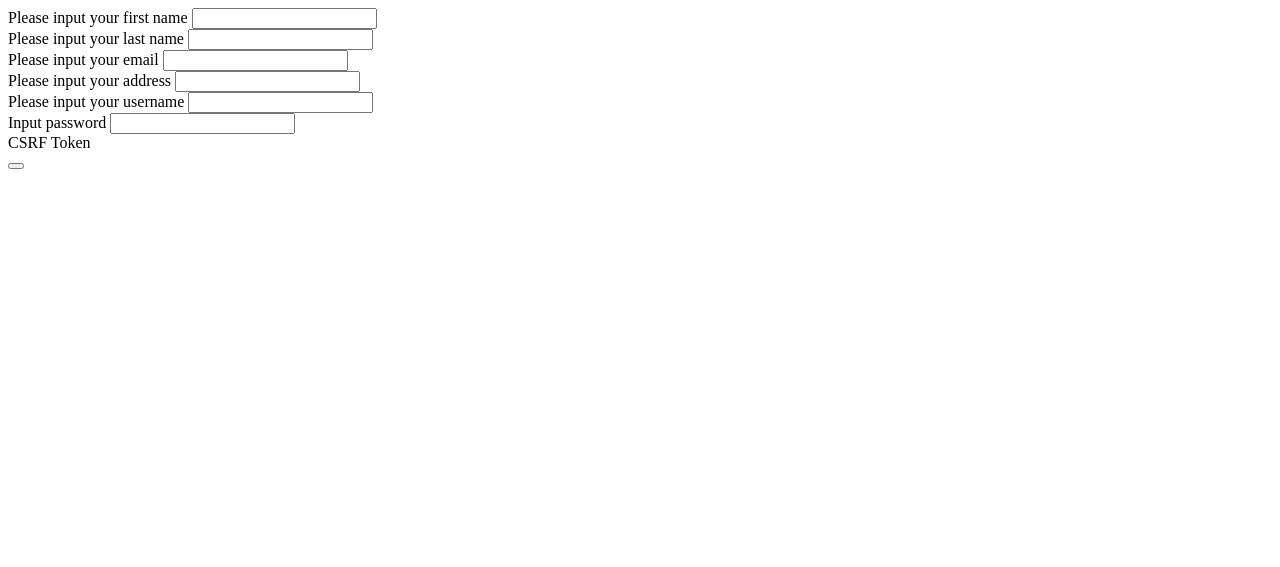
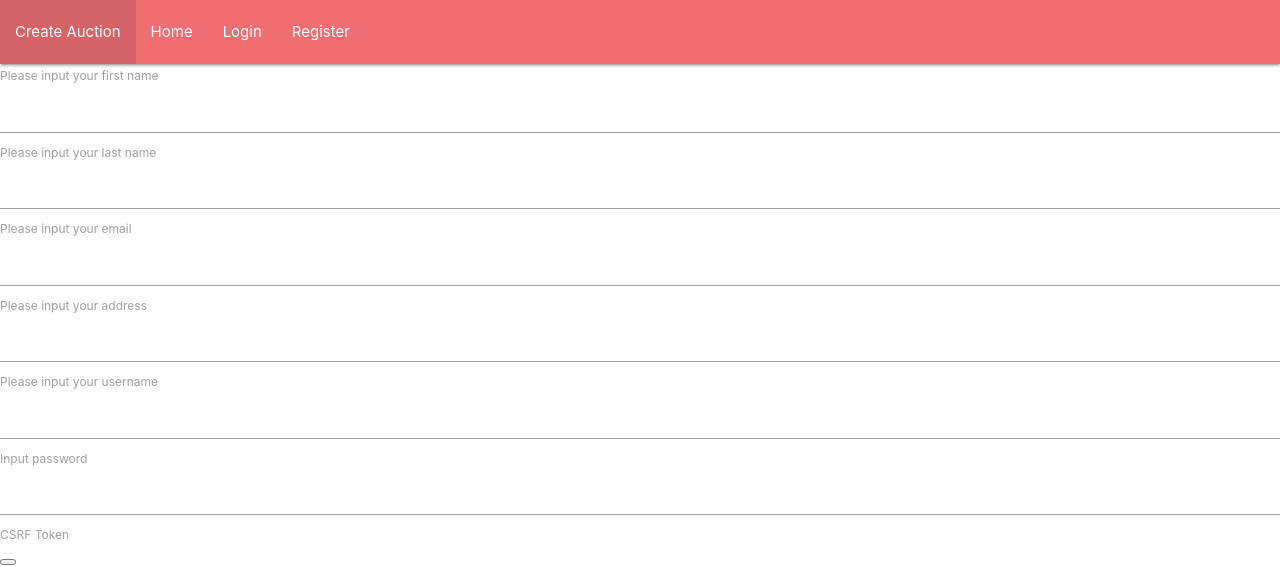
Before and after one commit to AidasKitm/ZP201Auction, a Flask app: page /register in a window 1280 px wide. Shown: the top 567 px of the page. Run offline with Flask 2, Linux system fonts and the light colour scheme.

Commit message:
Add fun explanation

```diff
--- a/templates/create_auction.html
+++ b/templates/create_auction.html
@@ -7,6 +7,8 @@
     <title>Title</title>
 </head>
 <body>
+{% include 'navbar.html' %}
+
 <div class="container">
     <div class="row">
         <form method="post">
--- a/templates/index.html
+++ b/templates/index.html
@@ -1,10 +1,12 @@
 <!DOCTYPE html>
+{% include 'base.html' %}
 <html lang="en">
 <head>
     <meta charset="UTF-8">
     <title>Title</title>
 </head>
 <body>
+{% include 'navbar.html' %}
     {{ user }}
 </body>
 </html>
--- a/templates/login.html
+++ b/templates/login.html
@@ -1,10 +1,12 @@
 <!DOCTYPE html>
+{% include 'base.html' %}
 <html lang="en">
 <head>
     <meta charset="UTF-8">
     <title>Login</title>
 </head>
 <body>
+{% include 'navbar.html' %}
 <form method="post">
     {{ login_form.csrf_token }}
     {% for field in login_form %}
--- /dev/null
+++ b/templates/navbar.html
@@ -0,0 +1,15 @@
+<nav>
+    <div class="nav-wrapper">
+        <ul>
+            <li><a href="{{ url_for('create_auction') }}" class="left-align">Create Auction</a></li>
+            <li class="divider"></li>
+            <li><a href="{{ url_for('index') }}" class="center-align">Home</a></li>
+            <li class="divider"></li>
+            <li><a href="{{ url_for('login') }}" class="right-align">Login</a></li>
+            <li class="divider"></li>
+            <li><a href="{{ url_for('register') }}" class="left">Register</a></li>
+        </ul>
+    </div>
+
+{# IF not logged in ->  DROPDOWN -> Login/Register   #}
+</nav>
--- a/templates/registration.html
+++ b/templates/registration.html
@@ -1,10 +1,12 @@
 <!DOCTYPE html>
 <html lang="en">
+{% include 'base.html' %}
 <head>
     <meta charset="UTF-8">
     <title>Title</title>
 </head>
 <body>
+{% include 'navbar.html' %}
 <form method="post">
     {{ registration_form.csrf_token }}
     {% for field in registration_form %}
```
Also changed, not shown: templates/auction.html (+29 -3 lines).
